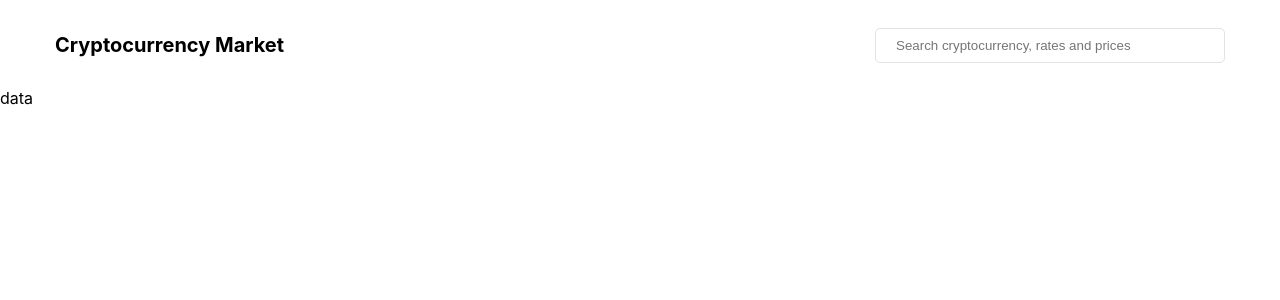
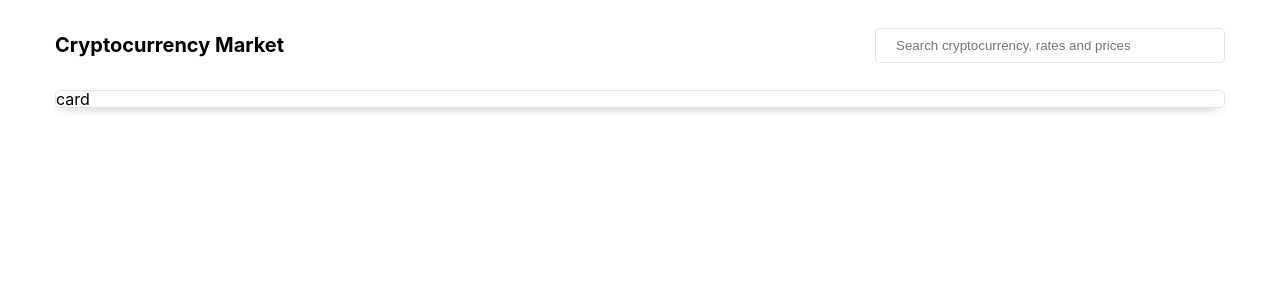
Before and after one commit to oliaboria/cryptocurrency-spa, a React (Create React App) app: page / in a window 1280 px wide. Shown: the top 300 px of the page. Built offline with nearby package versions, Linux system fonts and the light colour scheme; no server answers.

Commit message:
card component

```diff
--- a/src/app.component.tsx
+++ b/src/app.component.tsx
@@ -7,7 +7,9 @@ import Routes from './routes';
 const App: React.FC = () => (
     <Router>
         <Header />
-        <Routes />
+        <div className="container">
+            <Routes />
+        </div>
     </Router>
 );
 
--- a/src/assets/styles/_colors.scss
+++ b/src/assets/styles/_colors.scss
@@ -2,3 +2,4 @@ $black:#000000;
 $wight:#ffffff;
 
 $color-grey-100: #e2e3e4;
+$color-grey-700: #4e545b;
--- /dev/null
+++ b/src/components/card/_card.scss
@@ -0,0 +1,7 @@
+@import 'src/assets/styles/style-import';
+
+.card {
+    border: 1px solid $color-grey-100;
+    border-radius: 5px;
+    box-shadow: 0px 7px 10px -8px $color-grey-700;
+}
--- /dev/null
+++ b/src/components/card/card.component.tsx
@@ -0,0 +1,9 @@
+import React from 'react';
+
+import './_card.scss';
+
+const Card: React.FC = () => {
+    return <div className="card">card</div>;
+};
+
+export default Card;
--- /dev/null
+++ b/src/components/card/index.ts
@@ -0,0 +1 @@
+export { default } from './card.component';
--- a/src/routes/home/home.component.tsx
+++ b/src/routes/home/home.component.tsx
@@ -1,5 +1,7 @@
 import { gql, useQuery } from '@apollo/client';
 import React from 'react';
+
+import Card from '../../components/card';
 
 const GET_MARKET = gql`
     query PageAssets {
@@ -26,7 +28,7 @@ const GET_MARKET = gql`
 const Home: React.FC = () => {
     const { loading, data } = useQuery(GET_MARKET);
 
-    return loading ? <p>Loading...</p> : <div>{'data'}</div>;
+    return <Card />;
 };
 
 export default Home;
```
